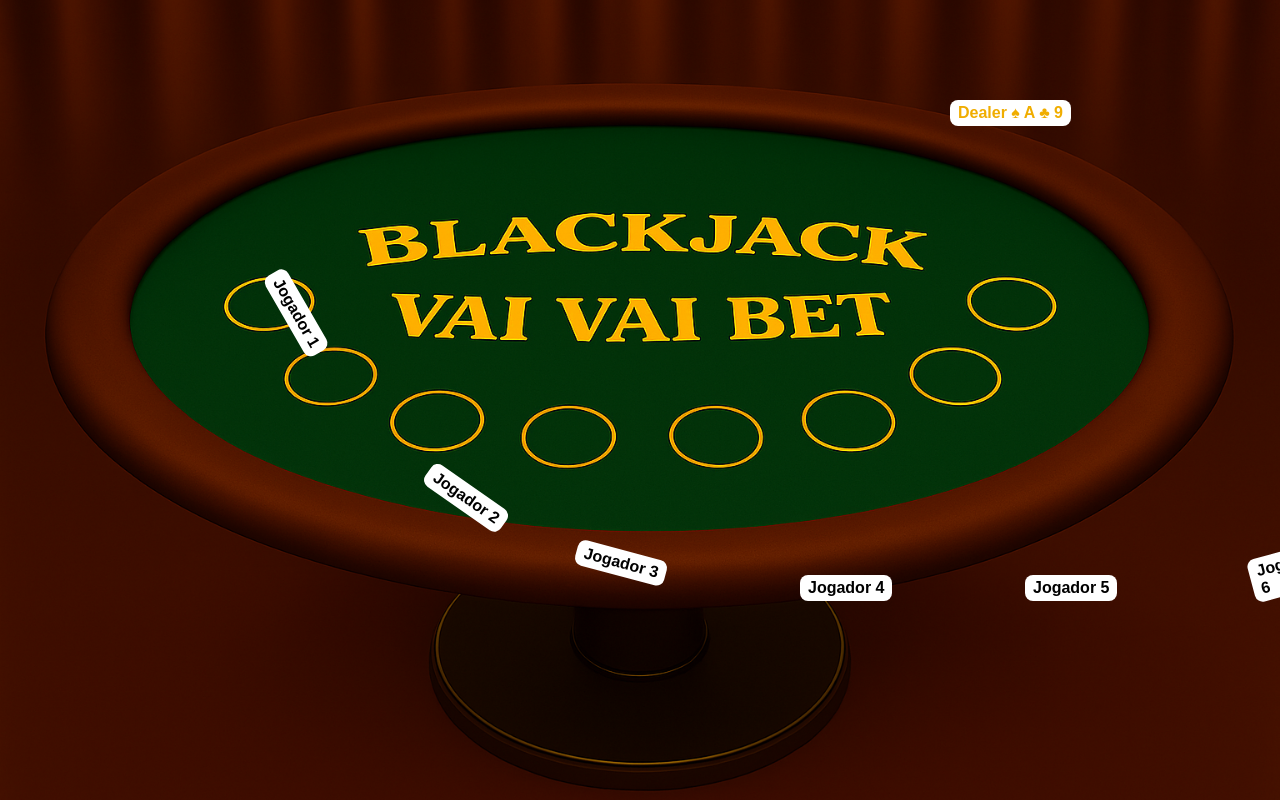
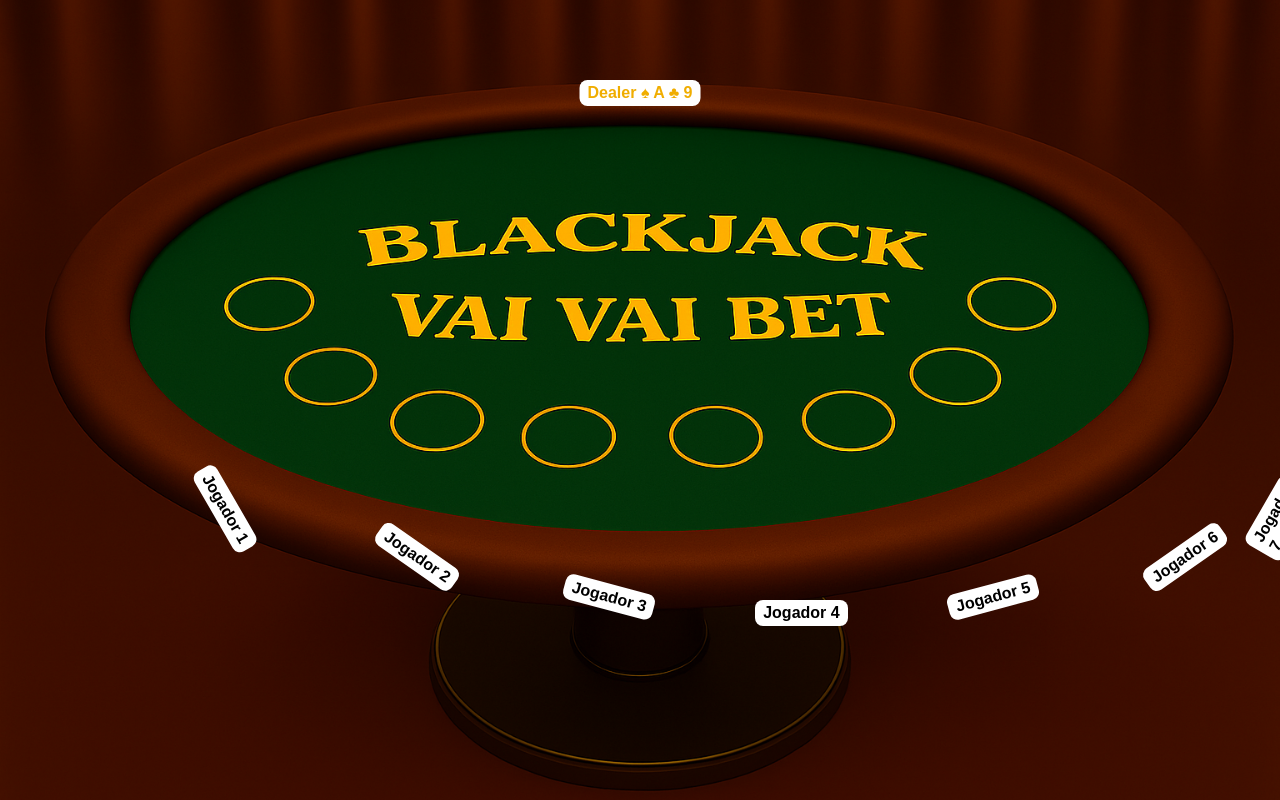
Before and after one commit to blinbingo/kombi, a Next.js app: page /blackjack in a window 1280 px wide. Built offline with nearby package versions, Linux system fonts and the light colour scheme.

Commit message:
Update index.js

```diff
--- a/pages/blackjack/index.js
+++ b/pages/blackjack/index.js
@@ -25,8 +25,9 @@ export default function MesaBlackjack() {
       <div
         style={{
           position: "absolute",
-          top: 100,
-          left: 950,
+          top: "10%",
+          left: "50%",
+          transform: "translateX(-50%)",
           backgroundColor: "white",
           padding: "4px 8px",
           borderRadius: 8,
@@ -37,15 +38,15 @@ export default function MesaBlackjack() {
         Dealer ♠ A ♣ 9
       </div>
 
-      {/* Jogadores reposicionados abaixo dos círculos, evitando o amarelo */}
-      <JogadorMesa top={300} left={250} rotate={60} nome="Jogador 1" />
-      <JogadorMesa top={485} left={420} rotate={35} nome="Jogador 2" />
-      <JogadorMesa top={550} left={575} rotate={15} nome="Jogador 3" />
-      <JogadorMesa top={575} left={800} rotate={0} nome="Jogador 4" />
-      <JogadorMesa top={575} left={1025} rotate={0} nome="Jogador 5" />
-      <JogadorMesa top={550} left={1250} rotate={-15} nome="Jogador 6" />
-      <JogadorMesa top={450} left={1340} rotate={-60} nome="Jogador 7" />
-      <JogadorMesa top={430} left={1470} rotate={-80} nome="Jogador 8" />
+      {/* Jogadores com posicionamento responsivo por porcentagem */}
+      <JogadorMesa top="62%" left="14%" rotate={60} nome="Jogador 1" />
+      <JogadorMesa top="68%" left="29%" rotate={35} nome="Jogador 2" />
+      <JogadorMesa top="73%" left="44%" rotate={15} nome="Jogador 3" />
+      <JogadorMesa top="75%" left="59%" rotate={0} nome="Jogador 4" />
+      <JogadorMesa top="73%" left="74%" rotate={-15} nome="Jogador 5" />
+      <JogadorMesa top="68%" left="89%" rotate={-35} nome="Jogador 6" />
+      <JogadorMesa top="62%" left="97%" rotate={-60} nome="Jogador 7" />
+      <JogadorMesa top="55%" left="99%" rotate={-80} nome="Jogador 8" />
     </div>
   );
 }
```
